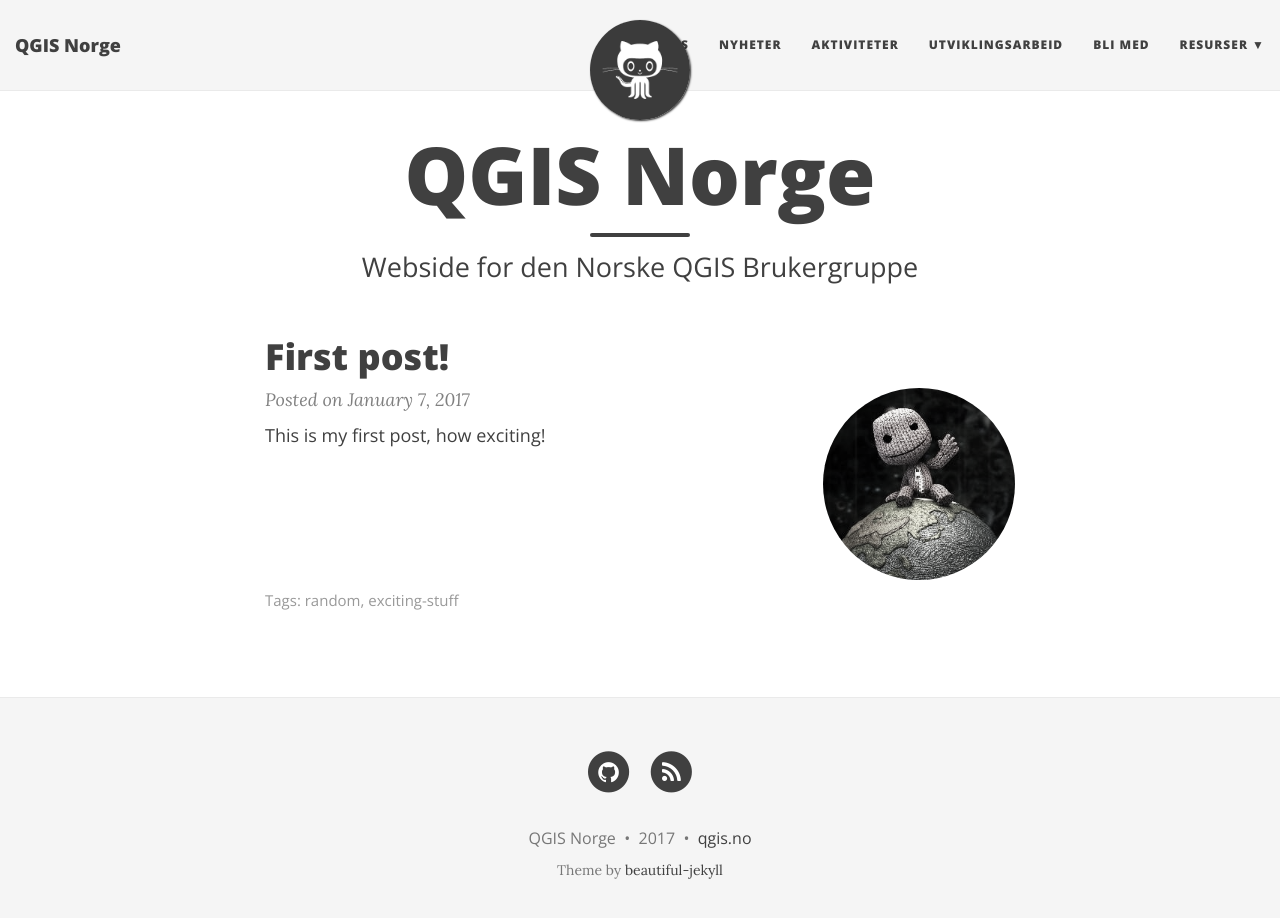
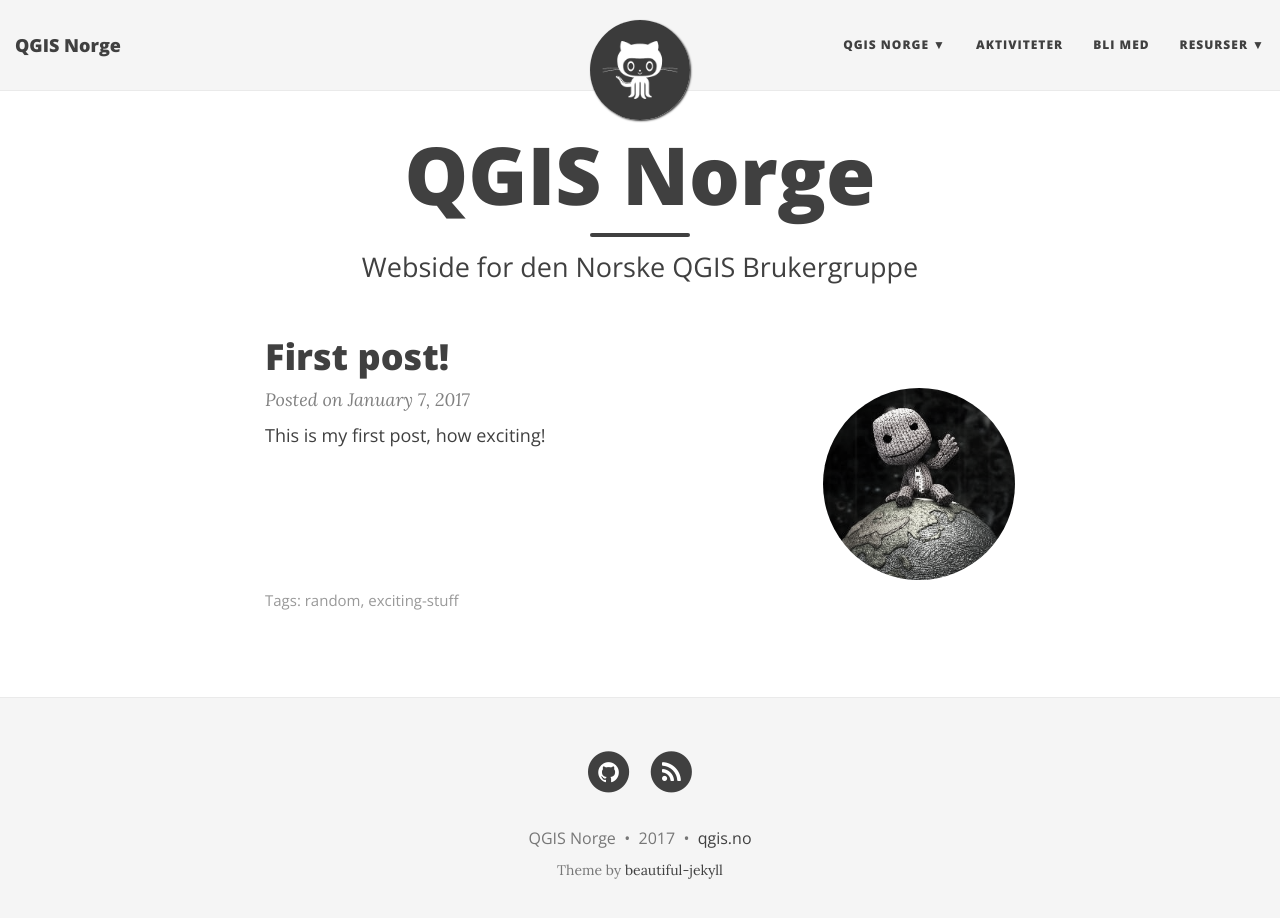
Before and after one commit to qgisnorge/qgisnorge.github.io, a Jekyll site: the page built from index.html, in a window 1280 px wide and 931 px high. Shown: the top 918 px of the window. Built offline with Jekyll 4.4.1, drawn with Linux system fonts in a browser that asks for light colours; nearby versions of some CDN libraries; the list of posts is cut into pages by our own code.

Commit message:
test beautiful further

```diff
--- a/_config.yml
+++ b/_config.yml
@@ -24,10 +24,10 @@
 
 # List of links in the navigation bar
 navbar-links:
-  Om oss: "omoss"
-  Nyheter: "nyheter"
+  QGIS Norge:
+    - Om QGIS Norge: "omoss"
+    - Vedtekter: "vedtekter"
   Aktiviteter: "aktiviteter"
-  Utviklingsarbeid: "utviklingsarbeid"
   Bli med: "blimed"
   Resurser:
     - QGIS: "http://qgis.org"
```
